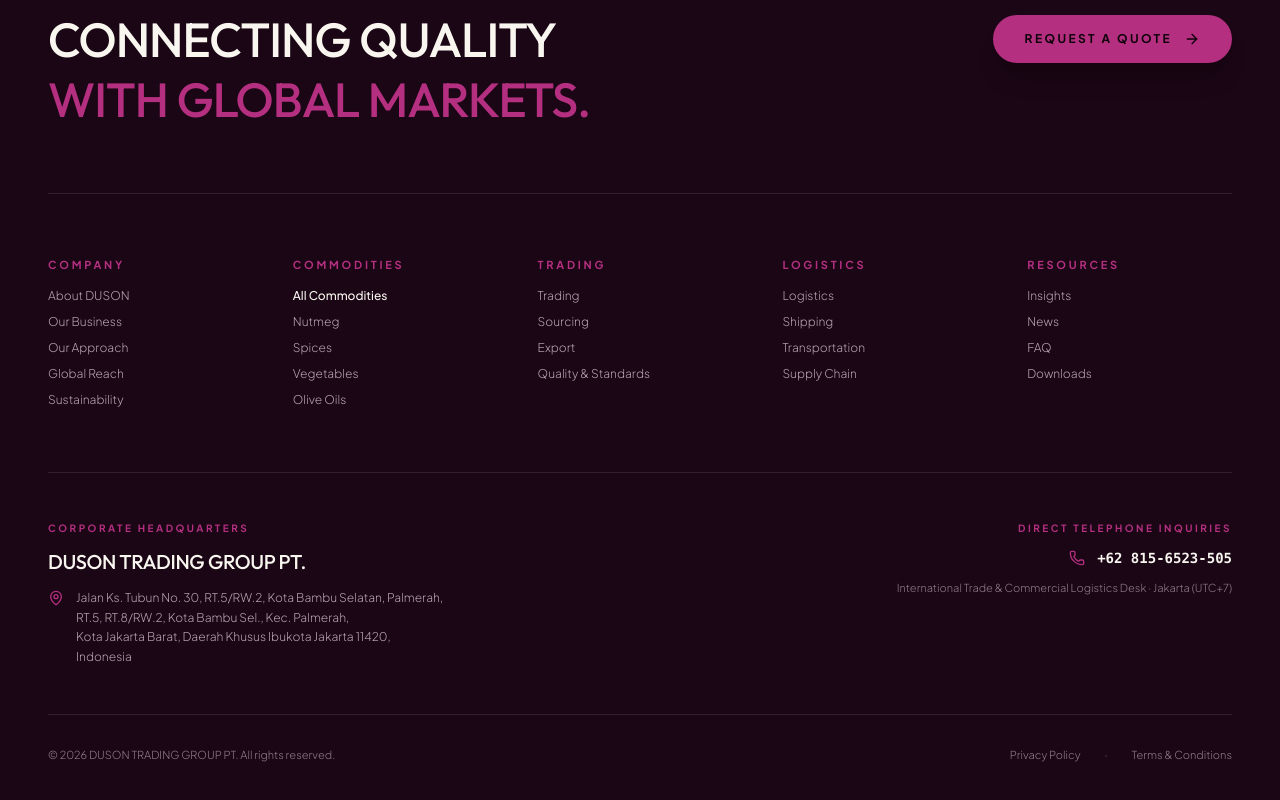
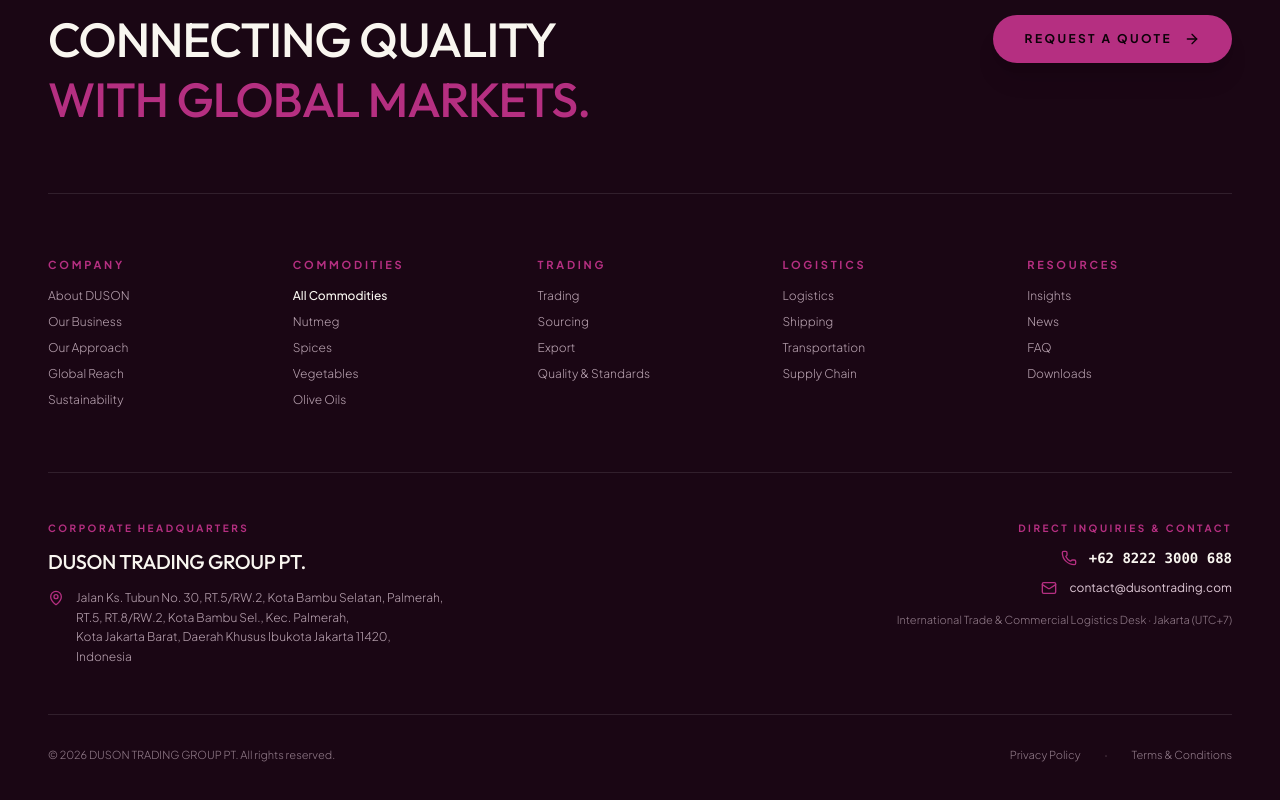
Before and after one commit to blossombubbles12/dusontrading, a Next.js app: page / in a window 1280 px wide. Shown: the part 6448-7248 px from the top of the page. Built offline with nearby package versions, Linux system fonts and the light colour scheme.

Commit message:
Update phone to +62 8222 3000 688, email to contact@dusontrading.com with anti-scraping protection, and operating history to 4 years (Est. 2022)

```diff
--- /dev/null
+++ b/src/components/EmailProtected.tsx
@@ -0,0 +1,42 @@
+"use client";
+
+import { useState, useEffect } from "react";
+
+interface EmailProtectedProps {
+  user?: string;
+  domain?: string;
+  className?: string;
+}
+
+export default function EmailProtected({
+  user = "contact",
+  domain = "dusontrading.com",
+  className = "",
+}: EmailProtectedProps) {
+  const [mounted, setMounted] = useState(false);
+
+  useEffect(() => {
+    setMounted(true);
+  }, []);
+
+  const fullEmail = `${user}@${domain}`;
+
+  if (!mounted) {
+    // Prevents automated static web scrapers from harvesting email addresses from static HTML
+    return (
+      <span className={className} aria-label="Email Address">
+        {user}&#64;{domain}
+      </span>
+    );
+  }
+
+  return (
+    <a
+      href={`mailto:${fullEmail}`}
+      className={`hover:underline transition-colors ${className}`}
+      title="Send email inquiry"
+    >
+      {fullEmail}
+    </a>
+  );
+}
--- a/src/components/Footer.tsx
+++ b/src/components/Footer.tsx
@@ -2,7 +2,8 @@
 
 import Link from "next/link";
 import Image from "next/image";
-import { Anchor, ArrowRight, MapPin, Phone } from "lucide-react";
+import { Anchor, ArrowRight, MapPin, Phone, Mail } from "lucide-react";
+import EmailProtected from "./EmailProtected";
 
 interface FooterProps {
   onOpenQuoteModal: () => void;
@@ -225,13 +226,17 @@
 
           <div className="space-y-3 md:text-right">
             <span className="text-[10px] uppercase tracking-[0.25em] text-[#B52F81] font-bold block">
-              DIRECT TELEPHONE INQUIRIES
+              DIRECT INQUIRIES & CONTACT
             </span>
             <div className="flex items-center gap-3 text-sm text-[#F9F6F0] md:justify-end">
               <Phone className="w-4 h-4 text-[#B52F81]" />
-              <span className="font-mono font-semibold">+62 815-6523-505</span>
+              <a href="tel:+6282223000688" className="font-mono font-semibold hover:text-[#B52F81] transition-colors">+62 8222 3000 688</a>
             </div>
-            <p className="text-[11px] text-[#DFC8D6]/60 font-light">
+            <div className="flex items-center gap-3 text-xs text-[#DFC8D6]/90 md:justify-end">
+              <Mail className="w-4 h-4 text-[#B52F81]" />
+              <EmailProtected user="contact" domain="dusontrading.com" className="text-[#DFC8D6] hover:text-[#B52F81]" />
+            </div>
+            <p className="text-[11px] text-[#DFC8D6]/60 font-light pt-1">
               International Trade & Commercial Logistics Desk · Jakarta (UTC+7)
             </p>
           </div>
--- a/src/components/views/AboutView.tsx
+++ b/src/components/views/AboutView.tsx
@@ -98,34 +98,34 @@
 
   const milestones = [
     {
-      year: "2008",
+      year: "2022",
       title: "Company Foundation in Jakarta",
       location: "Jakarta, Indonesia",
-      desc: "DUSON TRADING GROUP PT. was established with a focus on domestic agricultural aggregation and spice procurement across the Indonesian archipelago."
+      desc: "DUSON TRADING GROUP PT. was established in Jakarta, focusing on direct origin agricultural aggregation and high-grade spice procurement across Indonesia."
     },
     {
-      year: "2012",
+      year: "2023",
       title: "International Export Expansion",
       location: "ASEAN & Middle East",
-      desc: "Secured institutional export licenses and established primary shipping corridors to Singapore, Malaysia, UAE, and Saudi Arabia for premium Indonesian nutmeg."
+      desc: "Secured institutional export licenses and established direct shipping corridors to Singapore, Malaysia, UAE, and Saudi Arabia for premium Indonesian nutmeg and spices."
     },
     {
-      year: "2016",
-      title: "European Trade Desk & Compliance",
-      location: "Rotterdam & Hamburg Network",
-      desc: "Achieved full EU compliance certification (ISO 22000, HACCP) and formed long-term supply partnerships with prominent European food processors and distributors."
+      year: "2024",
+      title: "Global Compliance & Quality Standards",
+      location: "ISO 22000 & HACCP Certified",
+      desc: "Achieved international food safety compliance certifications and expanded supply partnerships with food processors across Europe and North America."
     },
     {
-      year: "2019",
-      title: "Commodity Portfolio Diversification",
+      year: "2025",
+      title: "Commodity Portfolio & Cold-Chain Integration",
       location: "Mediterranean & Southeast Asia",
-      desc: "Expanded operations into Mediterranean virgin olive oils and export-grade commercial vegetables, establishing high-capacity bonded cold-storage infrastructure."
+      desc: "Expanded commercial trade desk into Mediterranean virgin olive oils and fresh export vegetables, backed by bonded port cold-storage logistics."
     },
     {
-      year: "2024+",
-      title: "Global Integrated Trading Network",
+      year: "2026+",
+      title: "Integrated International Trade Operations",
       location: "30+ Export Destinations",
-      desc: "Now managing over 50,000 metric tons of certified commodities annually with trade desks in Jakarta, handling ocean freight, customs, and bespoke supply programs."
+      desc: "Managing high-volume certified commodity shipments annually with full ocean freight, customs clearance, and institutional trade execution."
     }
   ];
 
@@ -205,7 +205,7 @@
             >
               <div className="inline-flex items-center gap-2.5 px-4 py-1.5 rounded-full bg-[#F8EDF4] dark:bg-[#220819] border border-[#7f1b59]/30 dark:border-[#B52F81]/30 text-[#7f1b59] dark:text-[#B52F81] text-xs font-bold uppercase tracking-[0.2em]">
                 <Globe2 className="w-4 h-4" />
-                <span>Established 2008 · Jakarta, Indonesia</span>
+                <span>Established 2022 · Jakarta, Indonesia</span>
               </div>
 
               <h1 className="font-serif text-4xl sm:text-5xl lg:text-6xl font-medium tracking-tight text-[#1A0614] dark:text-[#F9F6F0] leading-[1.12]">
@@ -312,10 +312,10 @@
 
             <div className="pt-6 lg:pt-0 lg:px-6 flex flex-col items-center lg:items-start text-center lg:text-left">
               <div className="font-serif text-4xl sm:text-5xl lg:text-6xl font-bold text-white">
-                <AnimatedCounter target={16} suffix="+" start={statsInView} />
+                <AnimatedCounter target={4} suffix="+" start={statsInView} />
               </div>
               <div className="text-xs font-bold uppercase tracking-[0.2em] text-[#B52F81] mt-2">Years of Trade Excellence</div>
-              <div className="text-xs text-white/70 font-light mt-1 max-w-xs">Continuous trading operations since 2008 headquartered in Jakarta.</div>
+              <div className="text-xs text-white/70 font-light mt-1 max-w-xs">Continuous trading operations since 2022 headquartered in Jakarta.</div>
             </div>
 
             <div className="pt-6 lg:pt-0 lg:px-6 flex flex-col items-center lg:items-start text-center lg:text-left">
--- a/src/components/views/ContactView.tsx
+++ b/src/components/views/ContactView.tsx
@@ -4,6 +4,7 @@
 import Link from "next/link";
 import { ChevronRight, MapPin, Phone, Mail, Clock, Send, CheckCircle2, Building2 } from "lucide-react";
 import { useQuoteModal } from "@/components/GlobalLayout";
+import EmailProtected from "@/components/EmailProtected";
 
 export default function ContactView() {
   const { openQuoteModal } = useQuoteModal();
@@ -55,7 +56,9 @@
                   <Mail className="w-5 h-5 text-[#7f1b59] dark:text-[#B52F81] flex-shrink-0 mt-0.5" />
                   <div>
                     <strong className="block font-semibold text-[#1A0614] dark:text-[#F9F6F0]">Electronic Inquiries</strong>
-                    <span className="text-[#5C3D52] dark:text-[#DFC8D6]/70 font-light">trade@dusongroup.com · export@dusongroup.com</span>
+                    <div className="text-[#5C3D52] dark:text-[#DFC8D6]/70 font-normal">
+                      <EmailProtected user="contact" domain="dusontrading.com" />
+                    </div>
                   </div>
                 </div>
 
@@ -63,7 +66,7 @@
                   <Phone className="w-5 h-5 text-[#7f1b59] dark:text-[#B52F81] flex-shrink-0 mt-0.5" />
                   <div>
                     <strong className="block font-semibold text-[#1A0614] dark:text-[#F9F6F0]">Commercial Switchboard</strong>
-                    <span className="text-[#5C3D52] dark:text-[#DFC8D6]/70 font-light">+62 815-6523-505 (Jakarta HQ Desk)</span>
+                    <a href="tel:+6282223000688" className="text-[#5C3D52] dark:text-[#DFC8D6]/70 font-normal hover:text-[#7f1b59] dark:hover:text-[#B52F81] transition-colors">+62 8222 3000 688 (Jakarta HQ Desk)</a>
                   </div>
                 </div>
               </div>
--- a/src/lib/seo/config.ts
+++ b/src/lib/seo/config.ts
@@ -2,14 +2,14 @@
   name: "DUSON TRADING GROUP PT.",
   shortName: "DUSON",
   legalName: "DUSON TRADING GROUP PT.",
-  url: "https://www.dusongroup.com",
+  url: "https://www.dusontrading.com",
   defaultTitle: "DUSON TRADING GROUP PT. | Global Food Commodity Trading & Logistics",
   titleTemplate: "%s | DUSON TRADING GROUP PT.",
   description:
     "DUSON TRADING GROUP PT. is a premier international B2B merchant specializing in agricultural commodity sourcing, quality grading, global food exports, and maritime logistics. Headquartered in Jakarta, Indonesia.",
-  telephone: "+62 815-6523-505",
-  email: "trade@dusongroup.com",
-  exportEmail: "export@dusongroup.com",
+  telephone: "+62 8222 3000 688",
+  email: "contact@dusontrading.com",
+  exportEmail: "contact@dusontrading.com",
   address: {
     streetAddress: "Jalan Ks. Tubun No. 30, RT.5/RW.2, Kota Bambu Selatan, Palmerah, RT.5, RT.8/RW.2, Kota Bambu Sel., Kec. Palmerah",
     addressLocality: "Kota Jakarta Barat",
@@ -21,7 +21,7 @@
     latitude: "-6.1885",
     longitude: "106.8016",
   },
-  foundingYear: "2008",
+  foundingYear: "2022",
   priceRange: "$$$$",
   currenciesAccepted: "USD, EUR, SGD, IDR",
   paymentAccepted: "Letter of Credit (LC at Sight), Telegraphic Transfer (TT)",
@@ -75,7 +75,7 @@
   about: {
     title: "About DUSON | Corporate Overview & Global Trading Heritage",
     description:
-      "Learn about DUSON TRADING GROUP PT., established in 2008 in Jakarta. Discover our 16-year journey, 6 operational pillars, leadership governance, and global trade standards.",
+      "Learn about DUSON TRADING GROUP PT., established in 2022 in Jakarta. Discover our 4-year journey, 6 operational pillars, leadership governance, and global trade standards.",
     path: "/about",
     keywords: [
       "about DUSON",
@@ -378,7 +378,7 @@
   contact: {
     title: "Contact Commercial Desk | Jakarta HQ Trade & Procurement Office",
     description:
-      "Contact DUSON TRADING GROUP PT. in Jakarta, Indonesia (+62 815-6523-505). Request commodity quotations, freight schedules, and technical specifications.",
+      "Contact DUSON TRADING GROUP PT. in Jakarta, Indonesia (+62 8222 3000 688). Request commodity quotations, freight schedules, and technical specifications.",
     path: "/contact",
     keywords: [
       "contact DUSON trading",
```
